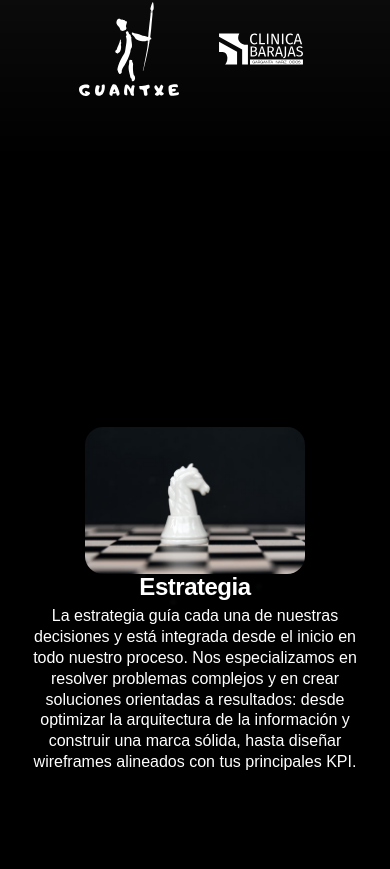
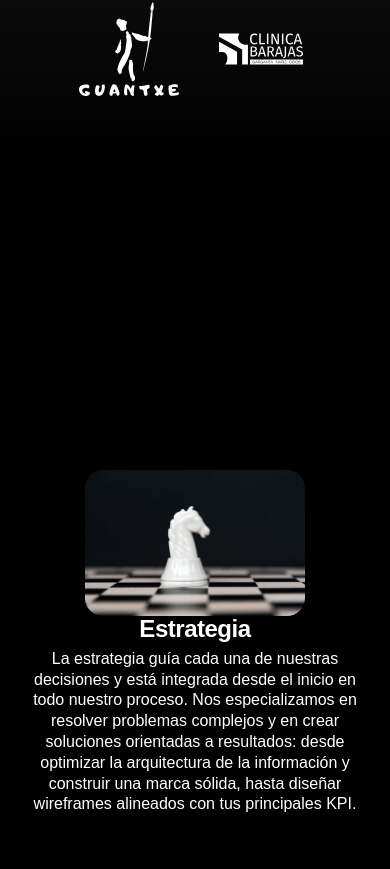
Before and after one commit to SergioProgrammer/sqlandingpage, a React (Create React App) app: page / in a window 390 px wide. Shown: the part 1335-2204 px from the top of the page. Built offline with nearby package versions, Linux system fonts and the light colour scheme.

Commit message:
commit mobile2

```diff
--- a/src/styles/Services.css
+++ b/src/styles/Services.css
@@ -3,7 +3,7 @@
   height: 100vh;
   overflow: hidden;
   position: relative;
-  background-color: #000000;
+  background-color: #000;
 }
 
 .services-track {
@@ -24,168 +24,27 @@
   box-sizing: border-box;
   position: relative;
   overflow: hidden;
-}
-
-/* Panel 1: Título centrado */
-.service-panel.panel-0 .service-content {
-  margin-left: auto;
-  margin-right: auto;
-  text-align: center;
-  align-items: center;
-  display: flex;
-  flex-direction: column;
-}
-.service-panel.panel-0 {
-  justify-content: center;
-  align-items: center;
   flex-direction: row;
 }
 
-.panel-0 .service-content {
-  margin-left: 60px;
-}
-
-.panel-0 .estrategia-img {
-  max-width: 540px;
-  width: 28vw;
-  min-width: 180px;
-  height: auto;
-  border-radius: 18px;
-  box-shadow: 0 8px 40px 20px rgba(0,0,0,0.65), 0 0 80px 40px #000;
-  object-fit: cover;
-  display: block;
-  filter: blur(0.5px) drop-shadow(0 0 40px #000) drop-shadow(0 0 80px #000);
-}
-
-/* Panel 2: Título a la derecha */
-.service-panel.panel-1 .service-content {
-  margin-left: auto;
-  margin-right: 0;
-  text-align: right;
-  align-items: flex-end;
+.service-content {
+  position: relative;
+  z-index: 3;
+  max-width: 650px;
   display: flex;
   flex-direction: column;
-}
-/* Panel 2: Imagen a la izquierda y texto a la derecha */
-.service-panel.panel-1 {
-  justify-content: center;
-  align-items: center;
-  flex-direction: row;
-}
-
-.panel-1 .creatividad-img {
-  max-width: 540px;
-  width: 28vw;
-  min-width: 180px;
-  height: auto;
-  border-radius: 18px;
-  box-shadow: 0 8px 40px 20px rgba(0,0,0,0.65), 0 0 80px 40px #000;
-  object-fit: cover;
-  display: block;
-  filter: blur(0.5px) drop-shadow(0 0 40px #000) drop-shadow(0 0 80px #000);
-  margin-right: 60px;
-}
-
-.service-panel.panel-1 .service-content {
-  margin-left: 0;
-  margin-right: 0;
-  text-align: right;
-  align-items: flex-end;
-  display: flex;
-  flex-direction: column;
-}
-/* Panel 3: Título a la izquierda */
-.service-panel.panel-2 .service-content {
-  margin-left: 0;
-  margin-right: auto;
+  align-items: flex-start;
   text-align: left;
-  align-items: flex-start;
-  display: flex;
-  flex-direction: column;
-}
-/* Panel 1: Estrategia */
-.panel-0 .estrategia-img {
-  max-width: 540px;
-  width: 28vw;
-  min-width: 180px;
-  height: auto;
-  border-radius: 18px;
-  box-shadow: 0 8px 40px 20px rgba(0,0,0,0.65), 0 0 80px 40px #000;
-  object-fit: cover;
-  display: block;
-  filter: blur(0.5px) drop-shadow(0 0 40px #000) drop-shadow(0 0 80px #000);
-  margin-right: 40px;
-}
-
-/* Panel 2: Creatividad */
-.panel-1 .creatividad-img {
-  max-width: 540px;
-  width: 28vw;
-  min-width: 180px;
-  height: auto;
-  border-radius: 18px;
-  box-shadow: 0 8px 40px 20px rgba(0,0,0,0.65), 0 0 80px 40px #000;
-  object-fit: cover;
-  display: block;
-  filter: blur(0.5px) drop-shadow(0 0 40px #000) drop-shadow(0 0 80px #000);
-  margin-right: 40px;
-}
-
-/* Panel 3: Branding */
-.service-panel.panel-2 {
-  justify-content: center;
-  align-items: center;
-  flex-direction: row;
-}
-
-.panel-2 .favicon-img {
-  max-width: 180px;
-  width: 18vw;
-  min-width: 80px;
-  height: auto;
-  border-radius: 18px;
-  box-shadow: 0 8px 40px 20px rgba(0,0,0,0.65), 0 0 80px 40px #000;
-  object-fit: cover;
-  display: block;
-  filter: brightness(0) invert(1) blur(0.5px) drop-shadow(0 0 40px #fff) drop-shadow(0 0 80px #fff);
-  margin-left: 40px;
-  margin-right: 0;
-}
-
-.service-panel.panel-2 .service-content {
-  margin-left: 0;
-  margin-right: 0;
-  text-align: left;
-  align-items: flex-start;
-  display: flex;
-  flex-direction: column;
-}
-
-/* Panel 4: Título centrado */
-.service-panel.panel-3 .service-content {
-  margin-left: auto;
-  margin-right: auto;
-  text-align: center;
-  align-items: center;
-  display: flex;
-  flex-direction: column;
-}
-
-
-.service-content {
-  position: relative;
-  z-index: 3; /* Contenido encima de todo */
-  max-width: 650px;
 }
 
 .service-content h1 {
-   font-family: 'Poppins', sans-serif;
+  font-family: 'Poppins', sans-serif;
   font-size: 9em;
   font-weight: 600;
   letter-spacing: -0.02em;
   margin-bottom: 0.3em;
   line-height: 1.05;
-  color: #ffffff;
+  color: #fff;
   opacity: 0;
 }
 
@@ -193,106 +52,80 @@
   font-family: 'Poppins', sans-serif;
   font-size: 1.9em;
   line-height: 1.3;
-  color: #ffffff;
+  color: #fff;
   max-width: 500px;
   opacity: 0;
   text-shadow: 0 0 5px rgba(0,0,0,0.5);
 }
 
-.cosmic-dust {
-  position: absolute;
-  border-radius: 50%;
-  pointer-events: none;
-  z-index: 2;
-  will-change: transform, opacity;
-  background-color: rgba(220, 230, 255, 0.1);
-  box-shadow: 0 0 5px rgba(220, 230, 255, 0.2), 0 0 8px rgba(173, 216, 230, 0.15);
+/* Imagenes */
+.estrategia-img,
+.creatividad-img,
+.favicon-img {
+  max-width: 540px;
+  width: 28vw;
+  min-width: 180px;
+  height: auto;
+  border-radius: 18px;
+  object-fit: cover;
+  display: block;
+  margin-right: 40px;
+  box-shadow: 0 8px 40px 20px rgba(0,0,0,0.65), 0 0 80px 40px #000;
+  filter: blur(0.5px) drop-shadow(0 0 40px #000) drop-shadow(0 0 80px #000);
 }
 
-/* Paneles en desktop: imágenes a la izquierda o derecha según corresponda */
-.service-panel.panel-0,
-.service-panel.panel-1,
-.service-panel.panel-2 {
-  justify-content: center;
-  align-items: center;
-  flex-direction: row;
-}
-
-/* Imágenes de los paneles */
-.panel-0 .estrategia-img,
-.panel-1 .creatividad-img,
-.panel-2 .favicon-img {
-  max-width: 540px;
-  width: 28vw;
-  min-width: 120px;
-  height: auto;
-  border-radius: 18px;
-  box-shadow: 0 8px 40px 20px rgba(0,0,0,0.65), 0 0 80px 40px #000;
-  object-fit: cover;
-  display: block;
-  filter: blur(0.5px) drop-shadow(0 0 40px #000) drop-shadow(0 0 80px #000);
-  margin-right: 40px;
-}
-
+/* Imagen panel 2 (branding) con filtro diferente */
 .panel-2 .favicon-img {
   filter: brightness(0) invert(1) blur(0.5px) drop-shadow(0 0 40px #fff) drop-shadow(0 0 80px #fff);
   margin-left: 40px;
   margin-right: 0;
 }
 
-/* Panel 2: imagen a la derecha */
-.service-panel.panel-2 .service-content {
-  margin-left: 0;
-  margin-right: 0;
-  text-align: left;
-  align-items: flex-start;
-  display: flex;
-  flex-direction: column;
+/* Paneles específicos */
+.panel-0 .service-content {
+  margin-left: 60px;
+}
+.panel-1 .creatividad-img {
+  margin-right: 60px;
+}
+.panel-2 .service-content {
+  margin-right: auto;
 }
 
-/* Responsive: En pantallas pequeñas, apila el texto arriba y la imagen debajo, ambos centrados */
+/* Responsive 900px: Columnas */
 @media (max-width: 900px) {
-  .service-panel.panel-0,
-  .service-panel.panel-1,
-  .service-panel.panel-2 {
+  .service-panel {
     flex-direction: column;
     align-items: center;
     justify-content: center;
     text-align: center;
+    padding: 40px 6vw;
   }
-  .service-panel.panel-0 .service-content,
-  .service-panel.panel-1 .service-content,
-  .service-panel.panel-2 .service-content {
-    margin-left: 0 !important;
-    margin-right: 0 !important;
+
+  .service-content {
+    margin: 0 !important;
+    align-items: center !important;
     text-align: center !important;
-    align-items: center !important;
-    display: flex;
-    flex-direction: column;
+    padding: 0;
     width: 100%;
-    padding: 0;
   }
-  .panel-0 .estrategia-img,
-  .panel-1 .creatividad-img,
-  .panel-2 .favicon-img {
-    margin-right: 0;
-    margin-left: 0;
-    margin-top: 30px;
-    margin-bottom: 0;
+
+  .estrategia-img,
+  .creatividad-img,
+  .favicon-img {
+    margin: 30px 0 0;
     width: 60vw;
     max-width: 220px;
     min-width: 100px;
   }
 }
 
-/* Ajusta paddings y fuentes para móvil */
+/* Responsive 600px: Fuentes pequeñas */
 @media (max-width: 600px) {
-  .service-panel {
-    padding: 30px 5vw;
-  }
   .service-content h1 {
     font-size: 1.5em;
   }
+
   .service-content p {
     font-size: 1em;
   }
```
